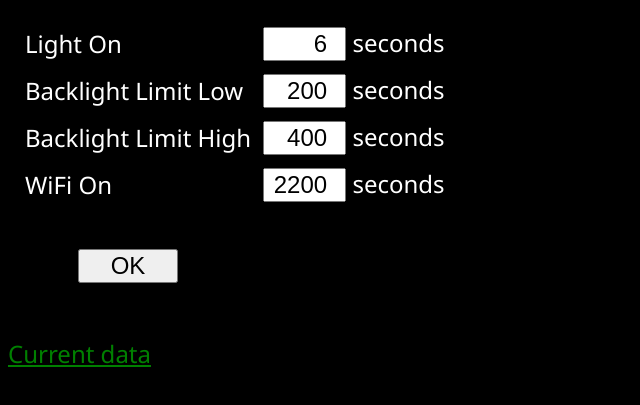
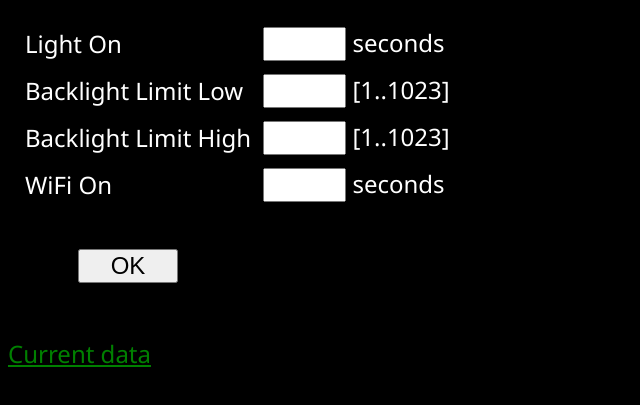
Before and after one commit to bvujovic/arduino_AutoLightESP, a plain HTML site: page data/index.html in a window 1280 px wide. Shown: the part 67-472 px from the top of the page, without its empty margins (0-640 px from the left). Drawn offline with Linux system fonts and the light colour scheme; no server answers.

Commit message:
Promenjen nacin on/off wifi-a. on->off i off->on podrazumevaju resetovanje ESPa. Zapoceto programiranje logike rada sa PIR, LDR i svetlom. Dodato par slika. Napravljene manje izmene u index.html i script.js.

```diff
--- a/data/inc/script.js
+++ b/data/inc/script.js
@@ -1,5 +1,5 @@
 
-const TEST = true;
+const TEST = false;
 
 const sepRows = '\n';
 const sepProps = '=';
@@ -23,7 +23,7 @@ function GetConfig() {
             `lightOn=6
 backlightLimitLow=200
 backlightLimitHigh=400
-wifiOn=2200`;
+wifiOn=1234`;
         ParseConfig(resp);
     }
     else {
--- a/data/index.html
+++ b/data/index.html
@@ -8,7 +8,6 @@
     <meta name='viewport' content='width=device-width, initial-scale=1'>
     <link href="inc/style.css" rel="stylesheet" type="text/css">
     <script src="inc/script.js" type="text/javascript" language="JavaScript"></script>
-    <!-- <script onload='getTags(); getChannels();' src="inc/script.js" type="text/javascript" language="JavaScript"></script> -->
 </head>
 
 <body onload='GetConfig();'>
@@ -23,11 +22,11 @@
                 </tr>
                 <tr>
                     <td>Backlight Limit Low</td>
-                    <td><input type="number" id="numBacklightLimitLow" min="1" max="1023"> seconds</td>
+                    <td><input type="number" id="numBacklightLimitLow" min="1" max="1023"> [1..1023]</td>
                 </tr>
                 <tr>
                     <td>Backlight Limit High</td>
-                    <td><input type="number" id="numBacklightLimitHigh" min="1" max="1023"> seconds</td>
+                    <td><input type="number" id="numBacklightLimitHigh" min="1" max="1023"> [1..1023]</td>
                 </tr>
                 <tr>
                     <td>WiFi On</td>
```
Also changed, not shown: 20191204_010233.jpg (added), 20191204_011941.jpg (added), 1 other file.
